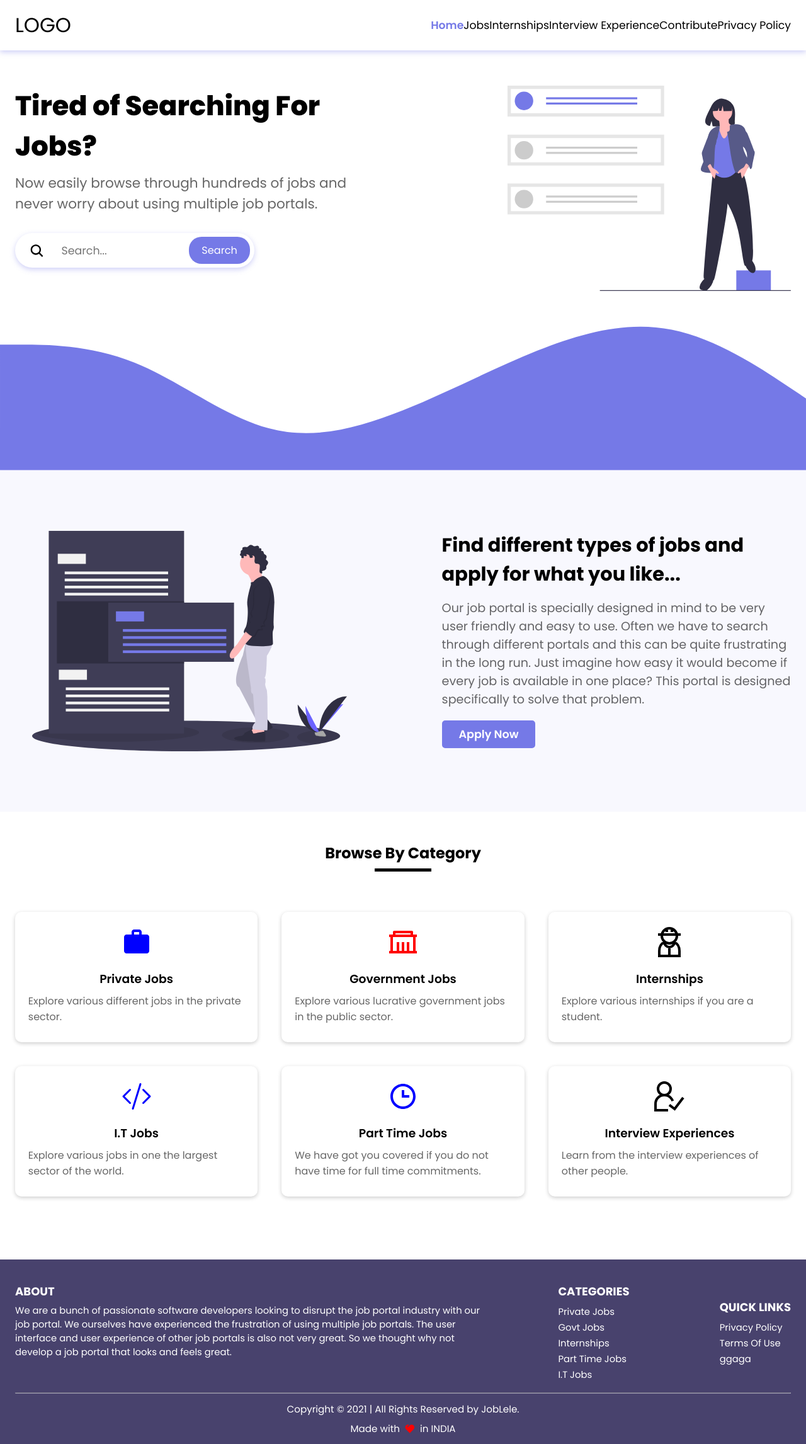
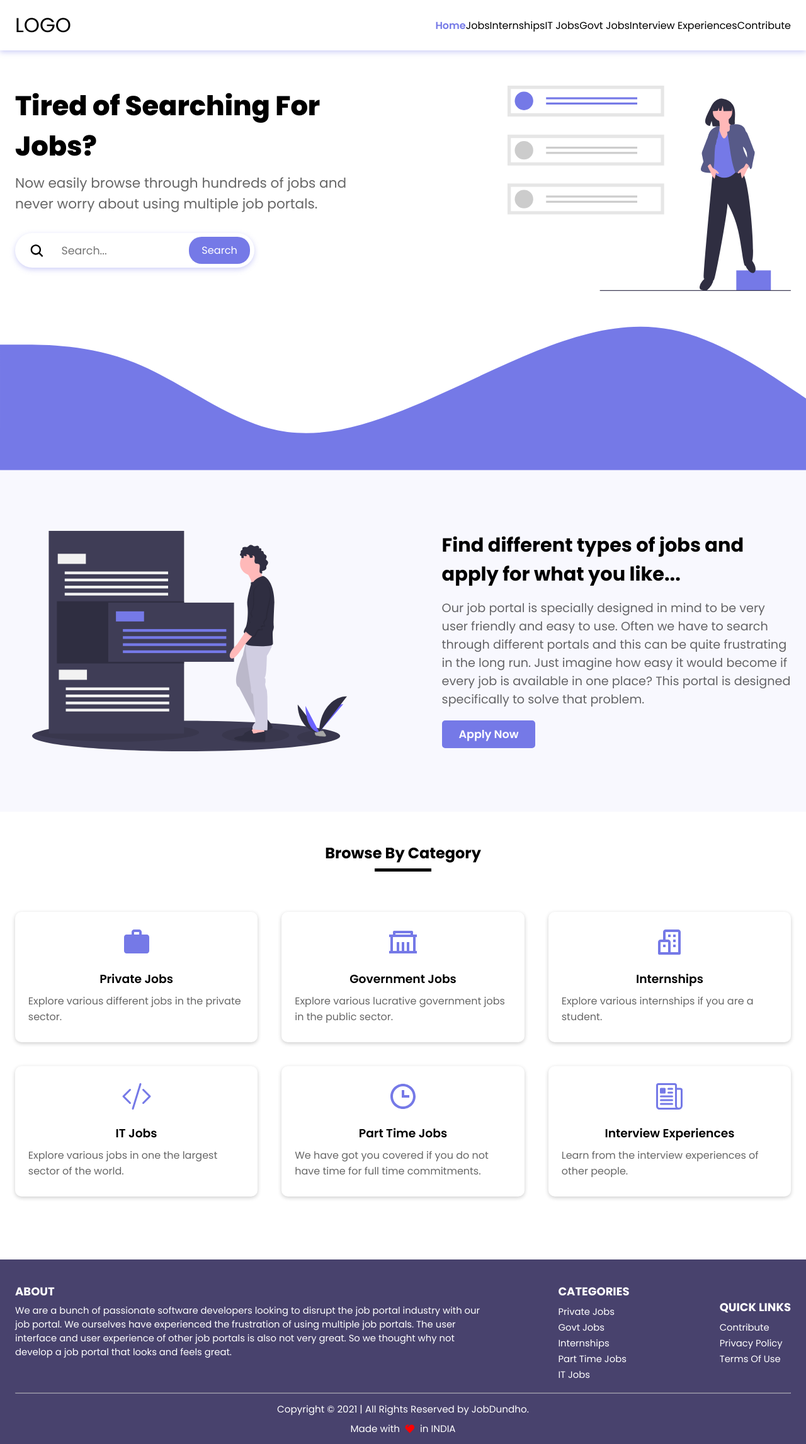
Before and after one commit to codescientist703/job-site, a React (Create React App) app in the folder jobsite/frontend/: page / in a window 1280 px wide. Shown: the whole page at 63% size. Built offline with nearby package versions, Linux system fonts and the light colour scheme.

Commit message:
raw content changes

```diff
--- a/jobsite/frontend/src/App.js
+++ b/jobsite/frontend/src/App.js
@@ -31,19 +31,23 @@ function App() {
 				<Suspense fallback={<Loader />}>
 					<Switch>
 						<Route path='/' exact component={Home} />
-						<Route path='/category/:categoryName' exact component={JobList} />
-						<Route path='/job-experience' exact component={JobExperience} />
+						<Route
+							path='/interview-experience'
+							exact
+							component={JobExperience}
+						/>
 						<Route path='/privacy-policy' exact component={PrivacyPolicy} />
 						<Route path='/terms-of-use' exact component={TermsOfUse} />
+						<Route
+							path='/contribute-your-experience'
+							exact
+							component={JobExperienceForm}
+						/>
+						<Route path='/category/:categoryName' exact component={JobList} />
 						<Route
 							path='/job-experience/:slug'
 							exact
 							component={JobExperienceSingle}
-						/>
-						<Route
-							path='/contribute-your-experience'
-							exact
-							component={JobExperienceForm}
 						/>
 						<Route path='/:slug' component={JobSingle} />
 					</Switch>
--- a/jobsite/frontend/src/RawContent/FooterContent.js
+++ b/jobsite/frontend/src/RawContent/FooterContent.js
@@ -19,22 +19,22 @@ const data = {
 			link: '/category',
 		},
 		{
-			name: 'I.T Jobs',
+			name: 'IT Jobs',
 			link: '/category',
 		},
 	],
 	quicklinks: [
 		{
+			name: 'Contribute',
+			link: '/contribute-your-experience',
+		},
+		{
 			name: 'Privacy Policy',
-			link: '/category',
+			link: '/privacy-policy',
 		},
 		{
 			name: 'Terms Of Use',
-			link: '/category',
-		},
-		{
-			name: 'ggaga',
-			link: '/category',
+			link: '/terms-of-use',
 		},
 	],
 };
--- a/jobsite/frontend/src/RawContent/HeaderContent.js
+++ b/jobsite/frontend/src/RawContent/HeaderContent.js
@@ -17,12 +17,22 @@ const Data = [
 	},
 	{
 		name: 'Internships',
-		link: '/category/internship',
+		link: '/category/internships',
 		icon: <BiBuildings />,
 	},
 	{
-		name: 'Interview Experience',
-		link: '/job-experience',
+		name: 'IT Jobs',
+		link: '/it-jobs',
+		icon: <IoNewspaperOutline />,
+	},
+	{
+		name: 'Govt Jobs',
+		link: '/government-jobs',
+		icon: <IoNewspaperOutline />,
+	},
+	{
+		name: 'Interview Experiences',
+		link: '/interview-experiences',
 		icon: <IoNewspaperOutline />,
 	},
 	{
@@ -30,10 +40,5 @@ const Data = [
 		link: '/contribute-your-experience',
 		icon: <BsAward />,
 	},
-	{
-		name: 'Privacy Policy',
-		link: '/privacy-policy',
-		icon: <BiBuildings />,
-	},
 ];
 export default Data;
--- a/jobsite/frontend/src/RawContent/HomeContent.js
+++ b/jobsite/frontend/src/RawContent/HomeContent.js
@@ -3,8 +3,9 @@ import { MdWork } from 'react-icons/md';
 import { RiGovernmentLine } from 'react-icons/ri';
 import { GrUserWorker } from 'react-icons/gr';
 import { BsCodeSlash } from 'react-icons/bs';
-import { BiTime } from 'react-icons/bi';
+import { BiTime, BiBuildings } from 'react-icons/bi';
 import { GrUserExpert } from 'react-icons/gr';
+import { IoNewspaperOutline } from 'react-icons/io5';
 
 const Data = {
 	homeTitle: 'Tired of Searching For Jobs?',
@@ -18,40 +19,40 @@ const Data = {
 			cardTitle: 'Private Jobs',
 			cardContent: 'Explore various different jobs in the private sector.',
 			cardIcon: <MdWork />,
-			cardIconColor: 'blue',
+			cardIconColor: '#7579e7',
 		},
 		{
 			cardTitle: 'Government Jobs',
 			cardContent:
 				'Explore various lucrative government jobs in the public sector.',
 			cardIcon: <RiGovernmentLine />,
-			cardIconColor: 'red',
+			cardIconColor: '#7579e7',
 		},
 		{
 			cardTitle: 'Internships',
 			cardContent: 'Explore various internships if you are a student.',
-			cardIcon: <GrUserWorker />,
-			cardIconColor: 'blue',
+			cardIcon: <BiBuildings />,
+			cardIconColor: '#7579e7',
 		},
 		{
-			cardTitle: 'I.T Jobs',
+			cardTitle: 'IT Jobs',
 			cardContent:
 				'Explore various jobs in one the largest sector of the world.',
 			cardIcon: <BsCodeSlash />,
-			cardIconColor: 'blue',
+			cardIconColor: '#7579e7',
 		},
 		{
 			cardTitle: 'Part Time Jobs',
 			cardContent:
 				'We have got you covered if you do not have time for full time commitments.',
 			cardIcon: <BiTime />,
-			cardIconColor: 'blue',
+			cardIconColor: '#7579e7',
 		},
 		{
 			cardTitle: 'Interview Experiences',
 			cardContent: 'Learn from the interview experiences of other people.',
-			cardIcon: <GrUserExpert />,
-			cardIconColor: 'blue',
+			cardIcon: <IoNewspaperOutline />,
+			cardIconColor: '#7579e7',
 		},
 	],
 };
--- a/jobsite/frontend/src/components/Footer/Footer.js
+++ b/jobsite/frontend/src/components/Footer/Footer.js
@@ -56,7 +56,7 @@ const Footer = () => {
 					<DividerContainer>
 						<Divider />
 						<CopyRight>
-							Copyright © {curYear} | All Rights Reserved by JobLele.{' '}
+							Copyright © {curYear} | All Rights Reserved by JobDundho.{' '}
 						</CopyRight>
 					</DividerContainer>
 					<LastLine>
--- a/jobsite/frontend/src/components/Header/Header.elements.js
+++ b/jobsite/frontend/src/components/Header/Header.elements.js
@@ -86,7 +86,6 @@ export const NavItem = styled.li`
 		padding: 0.2rem 0.6rem;
 		border-radius: 5px;
 		transition: 0.3s;
-		font-size: 1.08rem;
 
 		&:hover > .Headerelements__NavLink-vjhw7q-7 {
 			color: ${({ theme }) => theme.primaryColor};
--- a/jobsite/frontend/src/components/JobCard/JobCard.elements.js
+++ b/jobsite/frontend/src/components/JobCard/JobCard.elements.js
@@ -31,7 +31,7 @@ export const CardMiddle = styled.div`
 
 export const CardBottom = styled.div`
 	display: flex;
-	justify-content: space-between;
+	justify-content: flex-end;
 	align-items: flex-start;
 `;
 
--- a/jobsite/frontend/src/components/JobCard/JobCard.js
+++ b/jobsite/frontend/src/components/JobCard/JobCard.js
@@ -142,7 +142,6 @@ const JobCard = ({
 			</CardMiddle>
 			{type !== 'single' && (
 				<CardBottom>
-					<JobDescription>{description || <Skeleton />}</JobDescription>
 					{slug ? (
 						<LinkButton to={`/${slug}`}>View More &gt;</LinkButton>
 					) : (
--- a/jobsite/frontend/src/pages/JobExperience/JobExperience.js
+++ b/jobsite/frontend/src/pages/JobExperience/JobExperience.js
@@ -16,7 +16,7 @@ import Skeleton from 'react-loading-skeleton';
 function JobExperience() {
 	const breadData = [
 		{ name: 'home', link: '/' },
-		{ name: 'interview experiences', link: '/job-experience' },
+		{ name: 'interview experiences', link: '/interview-experience' },
 	];
 	const [data, setData] = useState([]);
 	const [page, setPage] = useState(1);
```
Also changed, not shown: 2 other files (tests, documents, lock files or other folders).
